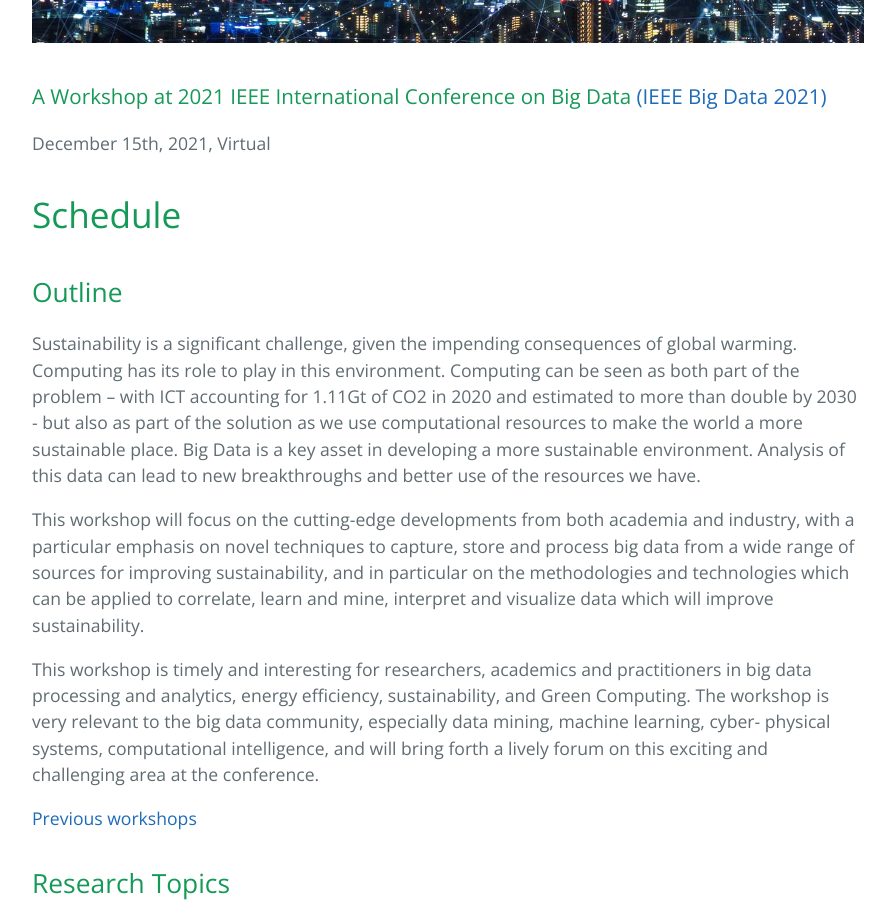
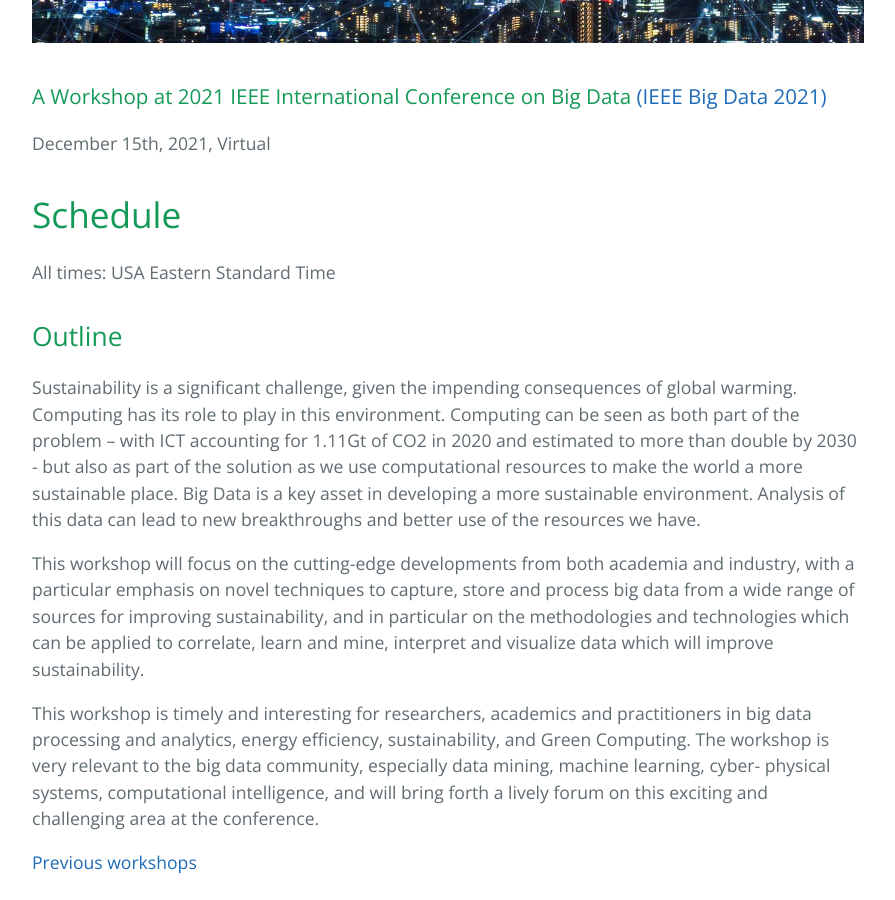
Before and after one commit to bda4s/bda4s.github.io, a Jekyll site: the page built from index.md, in a window 1280 px wide and 900 px high, scrolled down 909 px. Shown: the whole window, without its empty margins (192-1087 px from the left). Built offline with Jekyll 4.4.1, drawn with Linux system fonts in a browser that asks for light colours; our own code applies the rules of GitHub Pages for plain Markdown files.

Commit message:
Added time zone

```diff
--- a/index.md
+++ b/index.md
@@ -9,7 +9,7 @@ layout: default
 December 15th, 2021, Virtual
 
 # Schedule
-
+All times: USA Eastern Standard Time
 
 
 ## Outline
```
